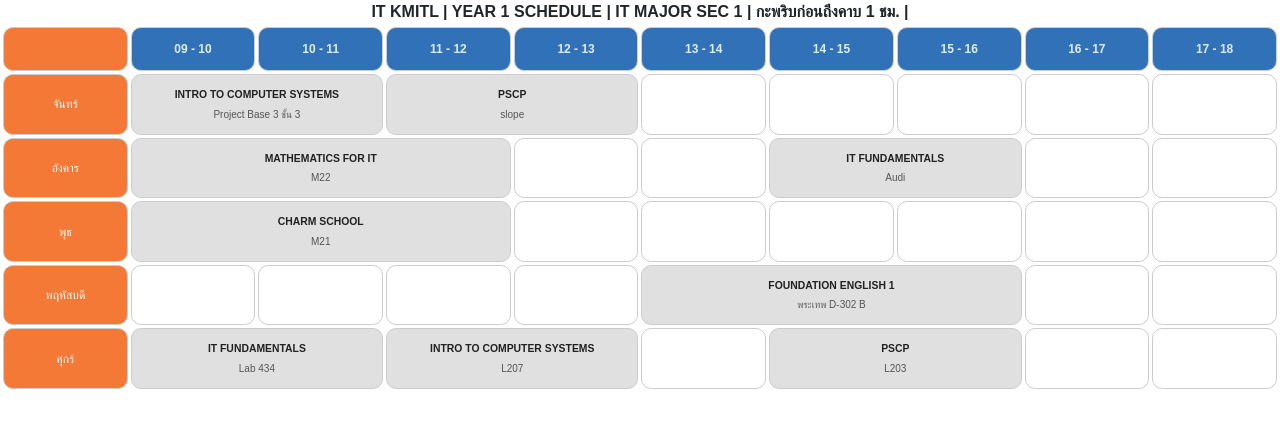
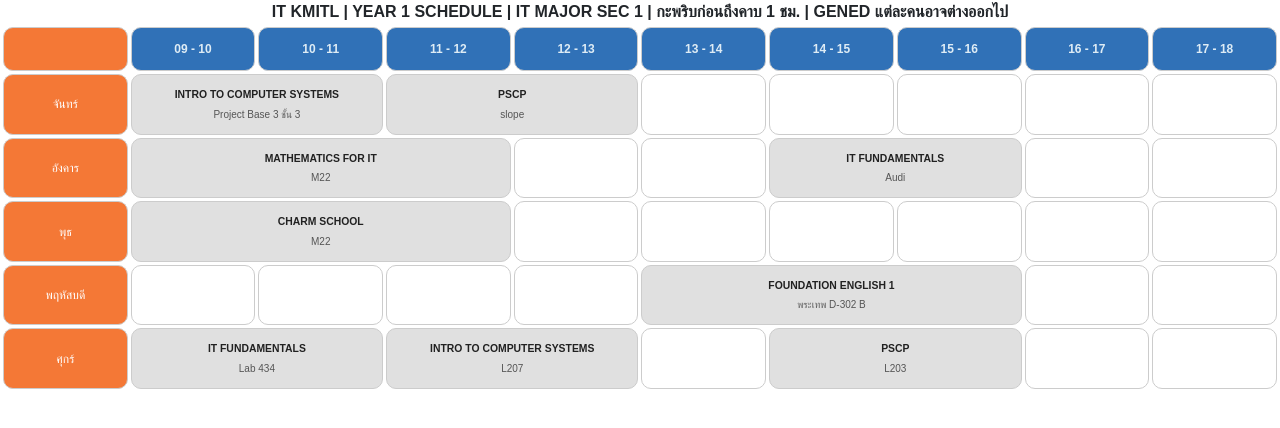
Before and after one commit to pattooooo/palalatpat, a plain HTML site: page schedule.html in a window 1280 px wide. Drawn offline with nearby package versions, Linux system fonts and the light colour scheme; a web font is replaced by a local one.

Commit message:
Update schedule.html

```diff
--- a/schedule.html
+++ b/schedule.html
@@ -147,7 +147,7 @@
 
 
     <div id="landscape">
-        <p style="text-align: center; margin: 0;"><b>IT KMITL | YEAR 1 SCHEDULE | IT MAJOR SEC 1 | กะพริบก่อนถึงคาบ 1 ชม. |</b></p>
+        <p style="text-align: center; margin: 0;"><b>IT KMITL | YEAR 1 SCHEDULE | IT MAJOR SEC 1 | กะพริบก่อนถึงคาบ 1 ชม. | GENED แต่ละคนอาจต่างออกไป</b></p>
         <table id="schedule-table">
             <tr>
                 <th></th>
@@ -182,7 +182,7 @@
             </tr>
             <tr>
                 <th>พุธ</th>
-                <td class="class" colspan="3">CHARM SCHOOL<br><small>M21</small></td>
+                <td class="class" colspan="3">CHARM SCHOOL<br><small>M22</small></td>
                 <td class="empty"></td>
                 <td class="empty"></td>
                 <td class="empty"></td>
```
